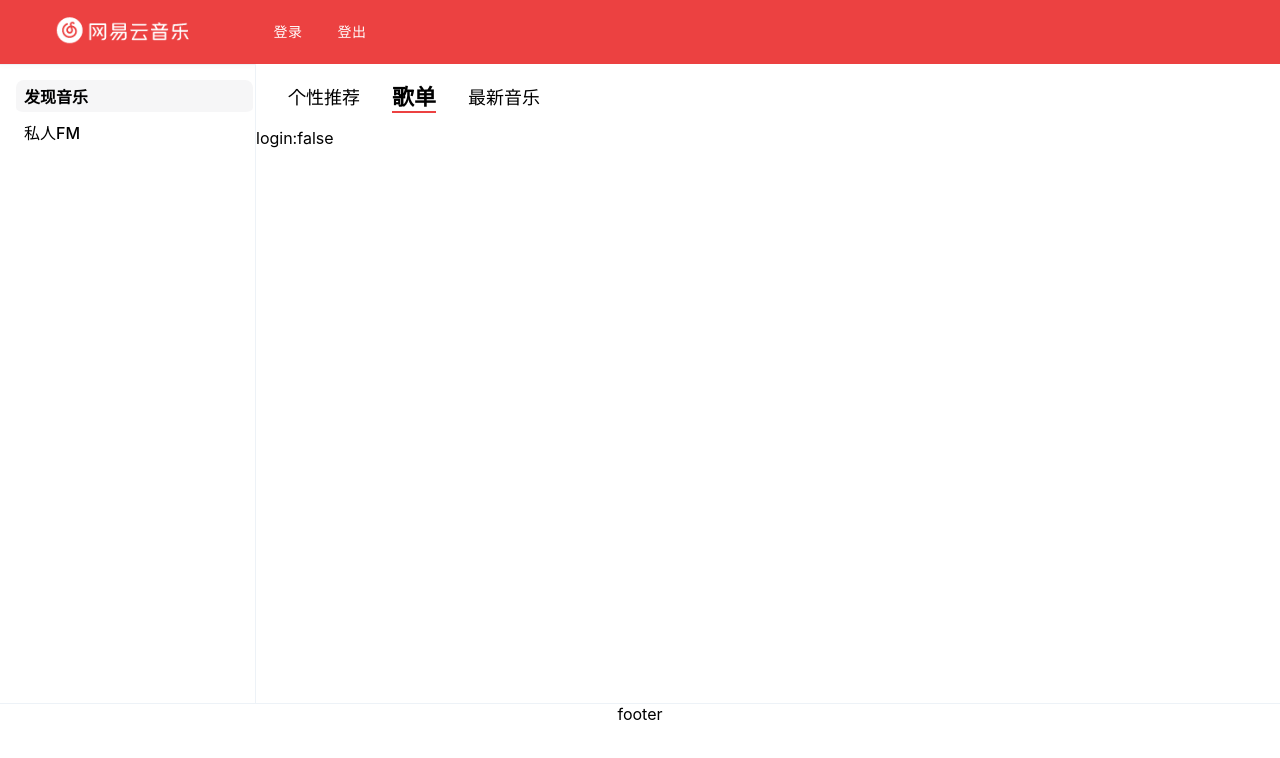
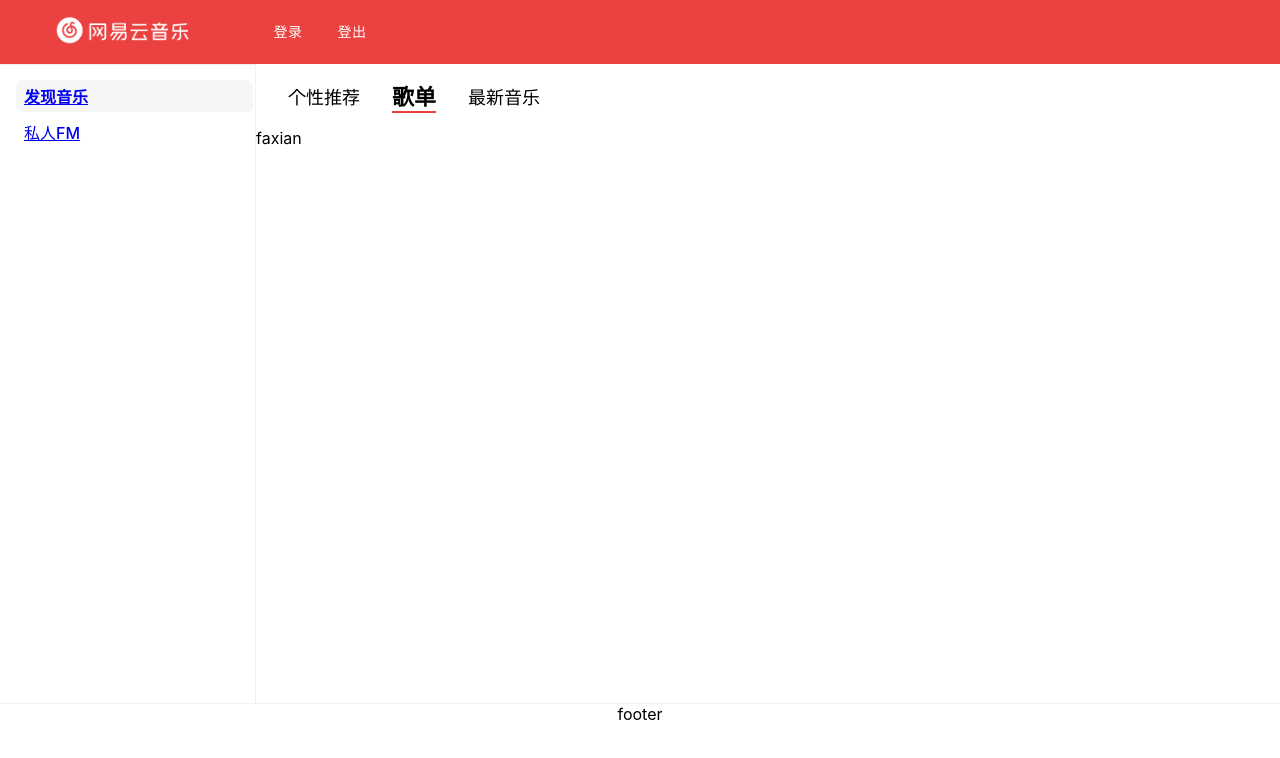
Before and after one commit to rainy-25Ghz/netease-app, a React (Create React App) app: page /findmusic in a window 1280 px wide. Shown: the top 758 px of the page. Built offline with nearby package versions, Linux system fonts and the light colour scheme.

Commit message:
feature: add router

```diff
--- a/package.json
+++ b/package.json
@@ -19,6 +19,7 @@
     "web-vitals": "^1.1.2"
   },
   "devDependencies": {
+    "@types/react-router-dom": "^5.3.0",
     "@types/node": "latest",
     "@types/react": "^17.0.24",
     "@types/react-dom": "latest",
--- a/src/App.tsx
+++ b/src/App.tsx
@@ -8,7 +8,7 @@ import {
   TextField,
 } from "@material-ui/core";
 import { styled } from "@material-ui/system";
-import React, { useEffect, useRef, useState } from "react";
+import React, { createContext, useEffect, useRef, useState } from "react";
 import "./App.css";
 import { ContentWrapper } from "./Components/ContentWrapper";
 import { Footer } from "./Components/Footer";
@@ -22,6 +22,14 @@ import { TabBar } from "./Components/TabBar";
 import { checkCookie, login, logout } from "./hooks/useAuth";
 import { createTheme, ThemeProvider } from "@material-ui/core/styles";
 import red from "@material-ui/core/colors/red";
+import {
+  Link,
+  Route,
+  BrowserRouter as Router,
+  Switch,
+  Redirect,
+} from "react-router-dom";
+
 const StyledButton = styled(Button)`
   color: white;
 `;
@@ -30,20 +38,21 @@ const theme = createTheme({
     primary: red,
   },
 });
+const LoginStatusContext = createContext<boolean>(false);
+
 function App() {
   const phone = useRef("");
   const psw = useRef("");
   const [open, setOpen] = useState(false);
   const [errTextField, setErrTextField] = useState(false);
-  const [loginStatus,setLoginStatus]=useState(checkCookie());
+  const [loginStatus, setLoginStatus] = useState(checkCookie());
 
   const handleClickOpen = () => {
     setOpen(true);
   };
 
   const handleLogin = () => {
-    login(phone.current, psw.current)
-      .then((res) => {
+    login(phone.current, psw.current).then((res) => {
       if (res.code === 200) {
         setOpen(false);
         setLoginStatus(true);
@@ -51,13 +60,14 @@ function App() {
       } else {
         setErrTextField(true);
       }
-      })
-
+    });
   };
 
   const handleLogout = () => {
-    logout().then(() => {
+    logout().then((res) => {
+      if (res.code === 200) {
         setLoginStatus(false);
+      }
     });
   };
 
@@ -86,7 +96,9 @@ function App() {
   //   }, 3000);
   // }, []);
   return (
+    <LoginStatusContext.Provider value={loginStatus}>
       <ThemeProvider theme={theme}>
+        <Router>
           <div className="App">
             <Header>
               <HeaderContent>
@@ -94,16 +106,18 @@ function App() {
                   <img src="/logo_netease.png" alt={""} height={64} />
                 </div>
                 <StyledButton onClick={handleClickOpen}>登录</StyledButton>
-            <StyledButton
-              onClick={handleLogout}
-            >
-              登出
-            </StyledButton>
+                <StyledButton onClick={handleLogout}>登出</StyledButton>
               </HeaderContent>
             </Header>
             <Layout>
               <Sider>
-            {["发现音乐", "私人FM"].map((title, i) => {
+                <SiderItem activated>
+                  <Link to={"findmusic"}>发现音乐</Link>
+                </SiderItem>
+                <SiderItem>
+                  <Link to={"personalFM"}>私人FM</Link>
+                </SiderItem>
+                {/* {["发现音乐", "私人FM"].map((title, i) => {
                 if (i === 0)
                   return (
                     <SiderItem key={title} text={title} activated></SiderItem>
@@ -111,17 +125,35 @@ function App() {
                 else {
                   return <SiderItem key={title} text={title}></SiderItem>;
                 }
-            })}
+              })} */}
               </Sider>
               <div style={{ flexBasis: "256px" }}></div>
               <ContentWrapper>
                 <TabBar>
                   {["个性推荐", "歌单", "最新音乐"].map((title) => (
-                <Tab key={title} title={title} activated={title === "歌单"} />
+                    <Tab
+                      key={title}
+                      title={title}
+                      activated={title === "歌单"}
+                    />
                   ))}
                 </TabBar>
                 <ScrollContent>
-              {`login:${loginStatus}`}
+                  {/* {`login:${loginStatus}`} */}
+                  <Switch>
+                    <Route path="/findmusic">
+                      <div>faxian</div>
+                    </Route>
+                    <Route path="/personalFM">
+                      <div>FM</div>
+                    </Route>
+                    <Redirect
+                      to={{
+                        pathname: "/findmusic",
+                        state: { from: "/" },
+                      }}
+                    ></Redirect>
+                  </Switch>
                 </ScrollContent>
               </ContentWrapper>
             </Layout>
@@ -164,7 +196,9 @@ function App() {
               </DialogActions>
             </Dialog>
           </div>
+        </Router>
       </ThemeProvider>
+    </LoginStatusContext.Provider>
   );
 }
 
--- a/src/Components/SiderItem.tsx
+++ b/src/Components/SiderItem.tsx
@@ -17,10 +17,7 @@ const StyledDiv = styled.div<Props>`
 
 `;
 interface Props {
-  text?: string;
   activated?: boolean;
 }
 
-export const SiderItem = ({ text = "", activated = false }: Props) => {
-  return <StyledDiv activated={activated} >{text}</StyledDiv>;
-};
+export const SiderItem = StyledDiv ;
--- a/src/hooks/useAuth.ts
+++ b/src/hooks/useAuth.ts
@@ -4,7 +4,7 @@ const fetcher = async (...args: Parameters<typeof window.fetch>) => {
   return fetch(...args).then((res) => res.json());
 };
 export const logout = async () => {
-  await fetch(`/logout`);
+  return await fetch(`/logout`) as any;
 };
 export const login = async (phone: string, password: string) => {
   const res = await fetch(
```
Also changed, not shown: 1 other file (tests, documents, lock files or other folders). Lines whose indentation alone changed are shown as unchanged.
